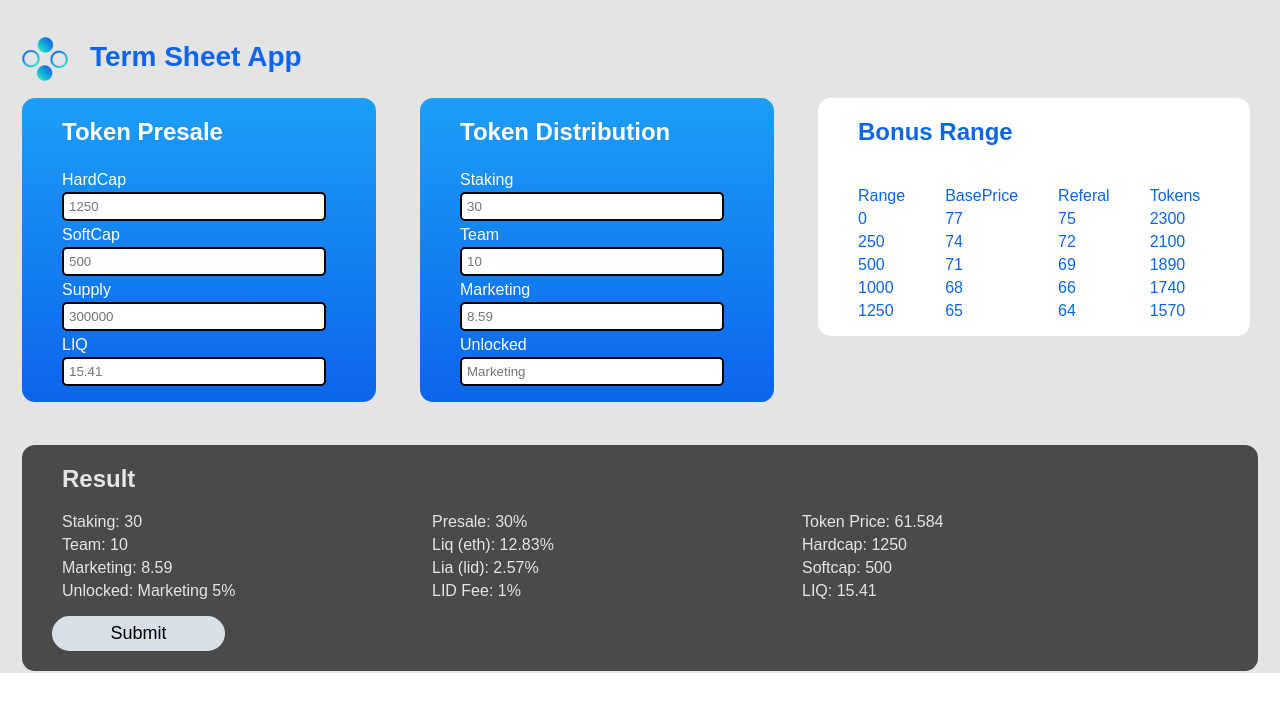
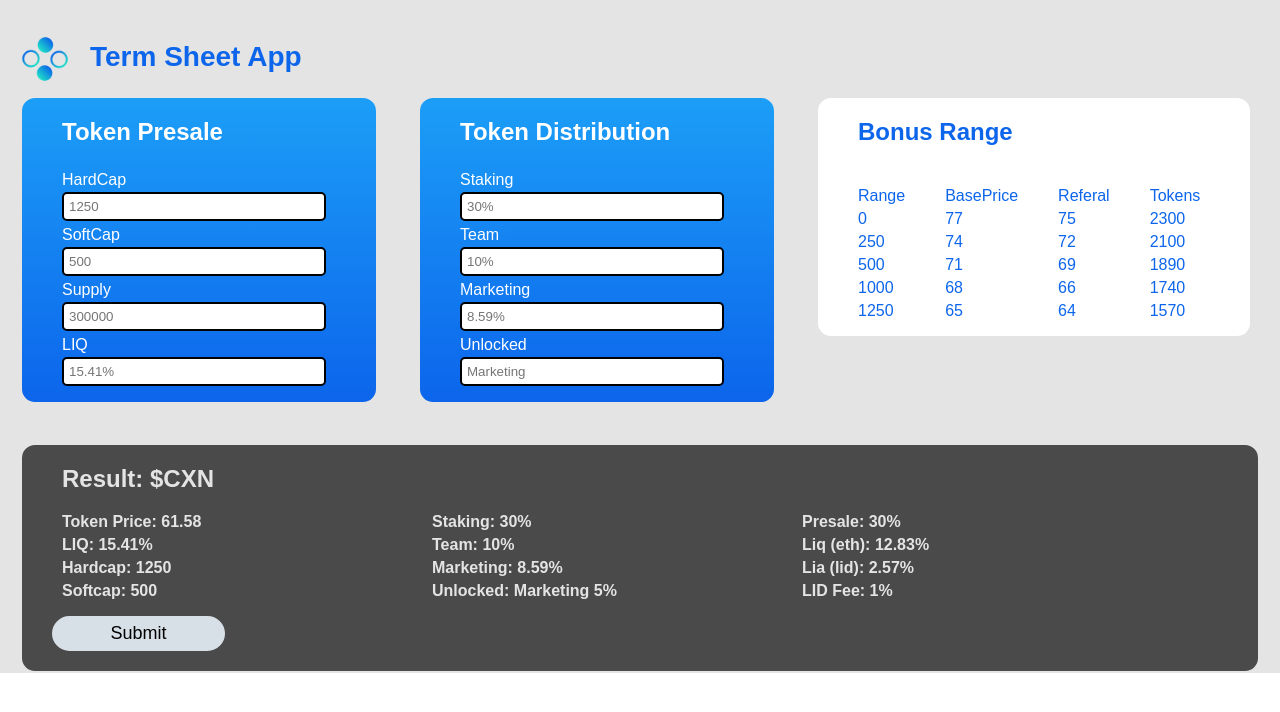
Before and after one commit to Klongrich/TermSheet_UI, a React (Create React App) app: page / in a window 1280 px wide. Shown: the top 712 px of the page. Built offline with nearby package versions, Linux system fonts and the light colour scheme.

Commit message:
only allow 2 decimal places in calculations

```diff
--- a/src/App.js
+++ b/src/App.js
@@ -3,8 +3,6 @@ import styled from "styled-components";
 import { CSVLink } from "react-csv";
 
 import data from './data.json';
-
-
 import LidLogo from './images/logo-lid.png';
 
 const Container = styled.div`
@@ -50,6 +48,8 @@ const ResultsContainer = styled.div`
 
   margin-top: 5px;
   margin-bottom: 40px;
+
+  font-weight: bold;
 
   ul {
     margin-right: 80px;
@@ -101,13 +101,14 @@ function App() {
 
   function get_token_price() {
     return (
-      (parseFloat(supply) * (ethLiq / 100)) / (parseFloat(hardcap) * 0.5).toFixed(2)
+      (parseFloat(parseFloat(supply) * (ethLiq / 100)) / (parseFloat(hardcap) * 0.5)).toFixed(2)
     )
   };
 
   function calculate_liq(liq) {
-    setEthliq(liq * 0.83);
-    setLidliq(liq * 0.17);
+    setEthliq(parseFloat(liq * 0.83).toFixed(2));
+    setLidliq(parseFloat(liq * 0.17).toFixed(2))
+    setLiq(parseFloat(liq).toFixed(2));
   }
 
   const csvData = [
@@ -183,7 +184,7 @@ function App() {
 
         <li>LIQ <br />
           <input  type="number"
-                  placeholder={liq}
+                  placeholder={liq + "%"}
                   step="0.01"
                   min="0"
                   max="100"
@@ -199,21 +200,21 @@ function App() {
       <ul>
         <li>Staking <br />
           <input  type="number"
-                  placeholder={staking}
+                  placeholder={staking + "%"}
                   step="0.01"
                   onChange={e => setStaking(e.target.value)} />
         </li>
 
         <li>Team <br />
           <input  type="number"
-                  placeholder={team}
+                  placeholder={team + "%"}
                   step="0.01"
                   onChange={e => setTeam(e.target.value)} />
         </li>
 
         <li> Marketing <br />
           <input type="number"
-                 placeholder={marketing}
+                 placeholder={marketing + "%"}
                  step="0.01"
                  onChange={e => setMarketing(e.target.value)} />
         </li>
@@ -276,16 +277,23 @@ function App() {
 
 
     <ResultsContainer>
-    <h2> Result </h2>
+    <h2> Result: ${data.Token}</h2>
 
     <ul Style="float: left">
-        <li>Staking: {staking}</li>
-        <li>Team: {team}</li>
-        <li>Marketing: {marketing} </li>
+        <li> Token Price: {get_token_price()}  </li>
+        <li> LIQ: {liq}%  </li>
+        <li>  Hardcap: {hardcap}  </li>
+        <li> Softcap: {softCap} </li>
+    </ul>
+
+    <ul Style="float: left">
+        <li>Staking: {staking}% </li>
+        <li>Team: {team}% </li>
+        <li>Marketing: {marketing}% </li>
         <li>Unlocked: {unlocked} 5% </li>
     </ul>
 
-    <ul Style="float: left">
+    <ul Style="display: inline-block">
         <li>Presale: 30%</li>
         <li>Liq (eth): {ethLiq}% </li>
         <li>Lia (lid): {lidLiq}% </li>
@@ -293,13 +301,6 @@ function App() {
       {/*   <li>Total {get_total_distrubtion()}% </li> */}
     </ul>
 
-
-    <ul Style="display: inline-block">
-        <li>Token Price: {get_token_price()}</li>
-        <li>Hardcap: {hardcap}</li>
-        <li>Softcap: {softCap} </li>
-        <li>LIQ: {liq} </li>
-    </ul>
 
       <br />
 
--- a/src/data.json
+++ b/src/data.json
@@ -1,4 +1,5 @@
 {
+    "Token" : "CXN",
     "hardcap":  1250,
     "softcap": 500,
     "supply": 300000,
```
